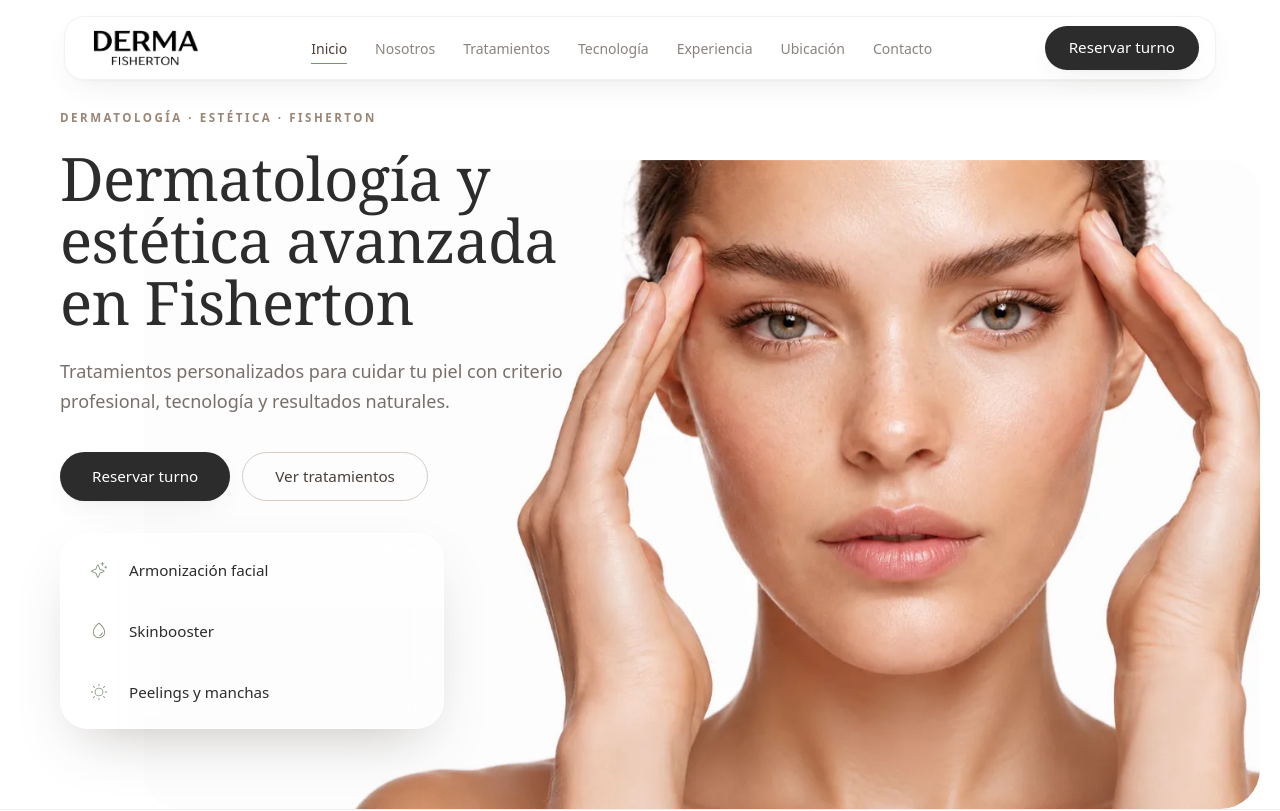
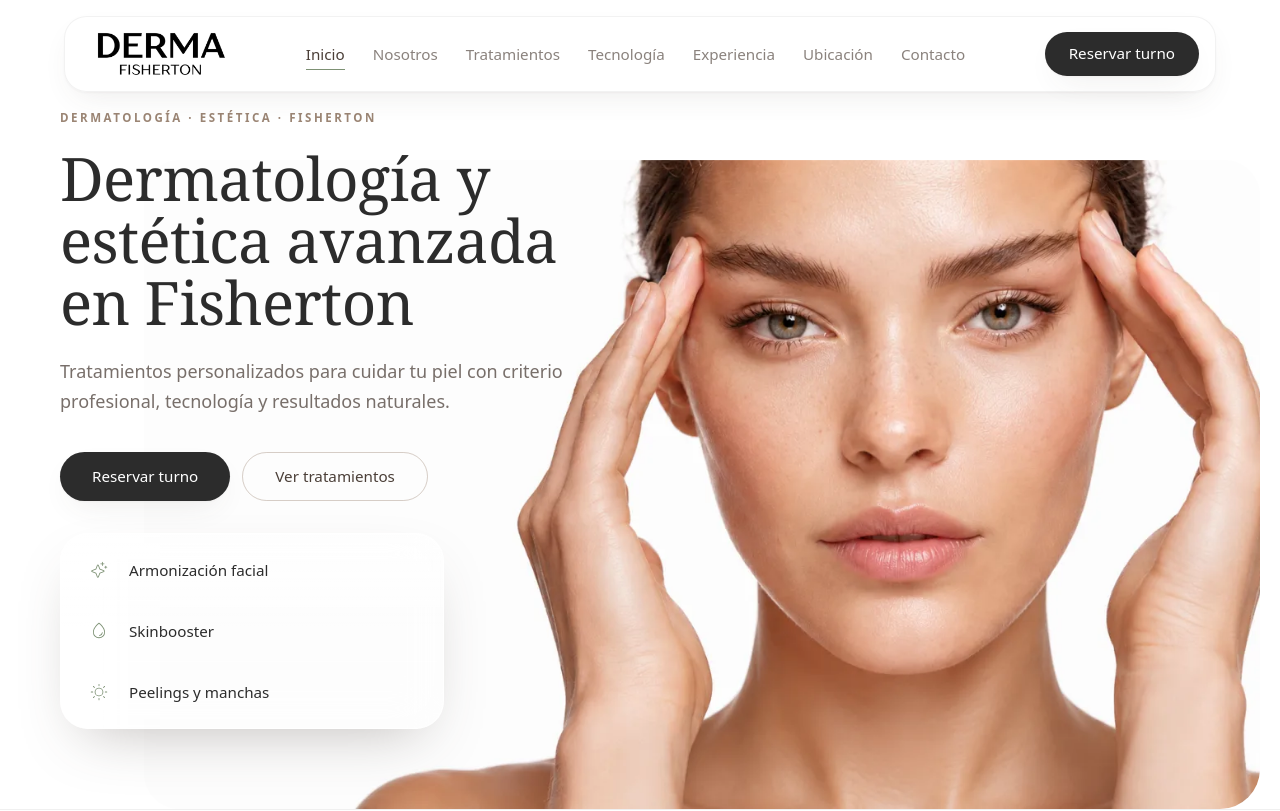
Before and after one commit to Nacho234/Dermafisherton-web, a React (Vite) app: page / in a window 1280 px wide. Shown: the top 811 px of the page. Built offline with nearby package versions, Linux system fonts and the light colour scheme.

Commit message:
feat(navbar): agranda el navbar
Aumenta el alto de la píldora, el tamaño del logo y de los links del
navbar flotante para darle más presencia.

Co-Authored-By: Claude Opus 4.8 <noreply@anthropic.com>

```diff
--- a/src/components/Navbar.jsx
+++ b/src/components/Navbar.jsx
@@ -22,7 +22,7 @@ function Wordmark({ onClick }) {
       aria-label="Dermafisherton — Inicio"
       className="inline-flex items-center"
     >
-      <img src="/brand/logo.webp" alt="Dermafisherton" className="h-8 w-auto md:h-9" />
+      <img src="/brand/logo.webp" alt="Dermafisherton" className="h-9 w-auto md:h-11" />
     </Link>
   );
 }
@@ -50,7 +50,7 @@ export default function Navbar() {
   return (
     <header className="fixed inset-x-0 top-0 z-50 px-3 pt-3 sm:px-4 md:pt-4">
       <nav
-        className={`mx-auto flex h-14 max-w-6xl items-center justify-between gap-4 rounded-[1.25rem] border pl-5 pr-3 transition-all duration-500 md:h-16 md:pl-7 md:pr-4 ${
+        className={`mx-auto flex h-16 max-w-6xl items-center justify-between gap-4 rounded-[1.4rem] border pl-5 pr-3 transition-all duration-500 md:h-[4.75rem] md:pl-8 md:pr-4 ${
           scrolled
             ? "border-graphite/10 bg-warm-white/85 shadow-lift backdrop-blur-xl"
             : "border-graphite/[0.06] bg-warm-white/65 shadow-soft backdrop-blur-md"
@@ -66,7 +66,7 @@ export default function Navbar() {
                   to={l.to}
                   end={l.end}
                   className={({ isActive }) =>
-                    `relative text-sm transition-colors after:absolute after:-bottom-1.5 after:left-0 after:h-px after:bg-sage-deep after:transition-all after:duration-300 ${
+                    `relative text-[0.95rem] transition-colors after:absolute after:-bottom-1.5 after:left-0 after:h-px after:bg-sage-deep after:transition-all after:duration-300 ${
                       isActive
                         ? "text-brown after:w-full"
                         : "text-brown/65 hover:text-brown after:w-0 hover:after:w-full"
```
